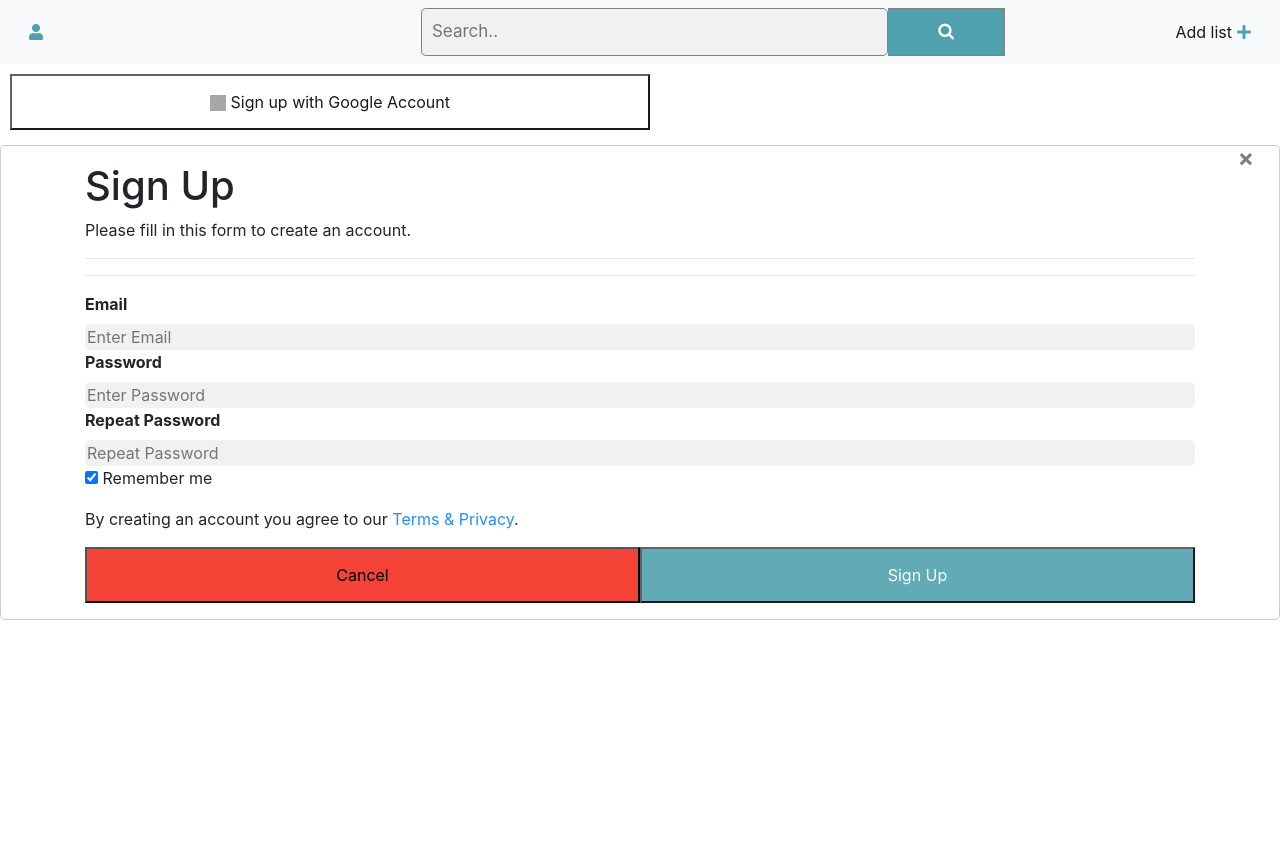
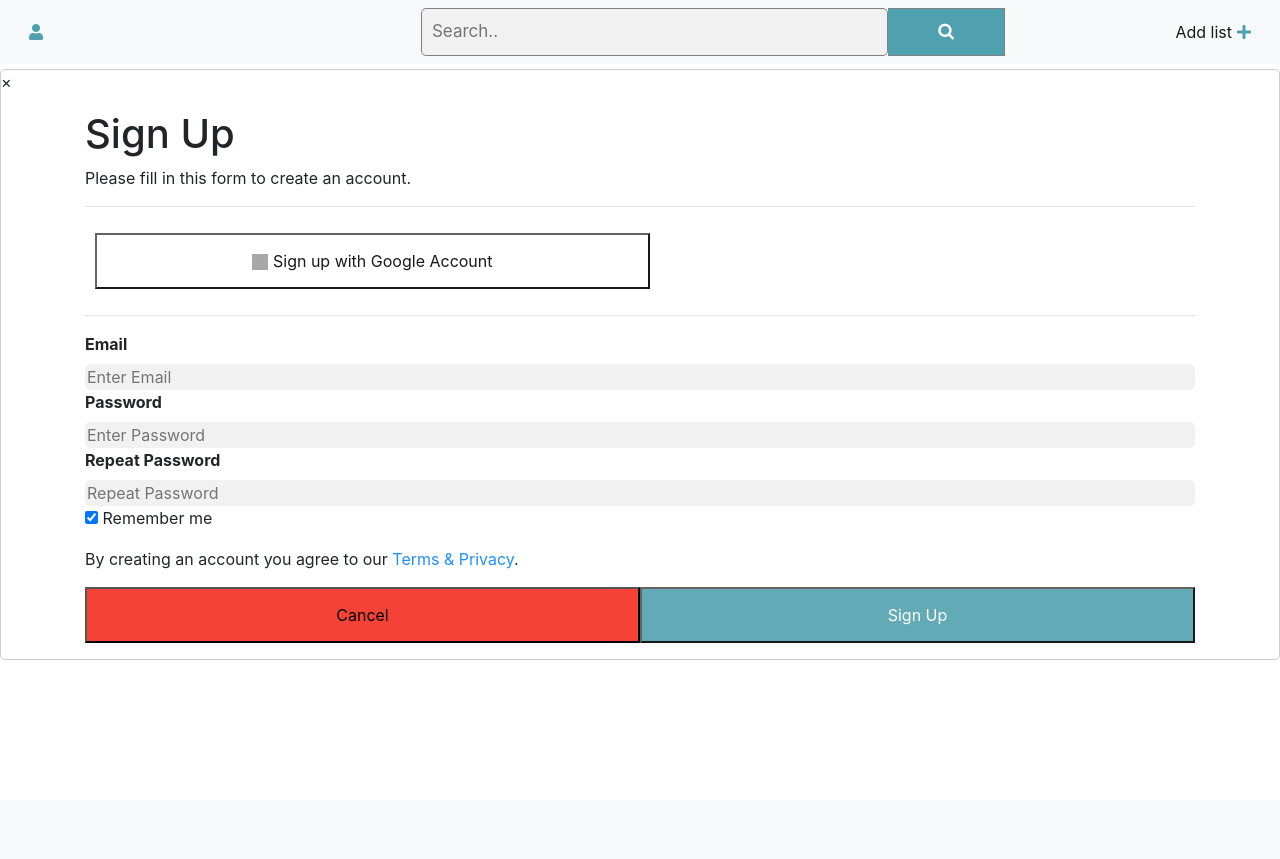
Before and after one commit to mronckers/2ID60-Website, a Django app: page /signup/ in a window 1280 px wide. Shown: the top 859 px of the page. After the commit the page ends 660 px from the top, so only its background shows below. Run offline with Django 3.2, Linux system fonts and the light colour scheme; some libraries are stand-ins or nearby versions; grey boxes are pictures that could not be loaded.

Commit message:
HTML improve login/signup

```diff
--- a/webtech_project/rango/static/css/styles.css
+++ b/webtech_project/rango/static/css/styles.css
@@ -5,8 +5,8 @@
  ------------------------------------*/
 html,
 body {
-  -moz-box-sizing: border-box;
-       box-sizing: border-box;
+  /*-moz-box-sizing: border-box;
+       box-sizing: border-box;*/
   height: 100%;
   width: 100%;
   background: #FFF;
@@ -67,7 +67,6 @@ Styling of container of the cards
 ------------------------------------------*/
 .wrapper {
   display: table;
-  height: 100%;
   width: 100%;
 }
 
--- a/webtech_project/rango/templates/rango/base.html
+++ b/webtech_project/rango/templates/rango/base.html
@@ -52,6 +52,7 @@
     <div class="bg-light" id="userFunctionality">
       <a href="{% url 'signup' %}"><button class="Ubutton">Sign Up</button></a>
       <a href="{% url 'login' %}"><button class="Ubutton">Login</button></a>
+      <a href=""><button class="Ubutton">Logout</button></a>
     </div>
 
     <!-- The Modal (contains the Sign Up form) -->
--- a/webtech_project/rango/templates/rango/signup.html
+++ b/webtech_project/rango/templates/rango/signup.html
@@ -2,19 +2,21 @@
 
 {% block signup %}
 <div id="id01">
-  <a href="{% url 'social:begin' 'google-oauth2' %}"><button  class="ist_button_google">
-      <img width="16" height="16" src="https://d3ptyyxy2at9ui.cloudfront.net/google-41de20.svg">
-      Sign up with Google Account
-  </button></a>
-  <form class="modal-content">
+
+  <div class="modal-content"
+
     <a href="{% url 'list' %}"<span onclick="document.getElementById('id01').style.display='none'" class="close" title="Close Modal">&times;</span></a>
     <div class="container">
 
   <h1>Sign Up</h1>
   <p>Please fill in this form to create an account.</p>
   <hr>
-
-<hr>
+  <a href="{% url 'social:begin' 'google-oauth2' %}"><button  class="ist_button_google">
+      <img width="16" height="16" src="https://d3ptyyxy2at9ui.cloudfront.net/google-41de20.svg">
+      Sign up with Google Account
+  </button></a>
+  <hr>
+  <form>
   <label for="email"><b>Email</b></label>
   <input type="text" placeholder="Enter Email" name="email" required>
 
@@ -34,8 +36,10 @@
     <button type="button" onclick="document.getElementById('id01').style.display='none'" class="cancelbtn">Cancel</button>
     <a href="{% url 'list' %}"><button class="userbutton" type="submit" class="signup">Sign Up</button></a>
   </div>
+  </form>
 </div>
-</form>
+
+</div>
 </div>
 
 
```
Also changed, not shown: webtech_project/rango/templates/registration/login.html (+10 -7 lines), webtech_project/todolists.sqlite3.
